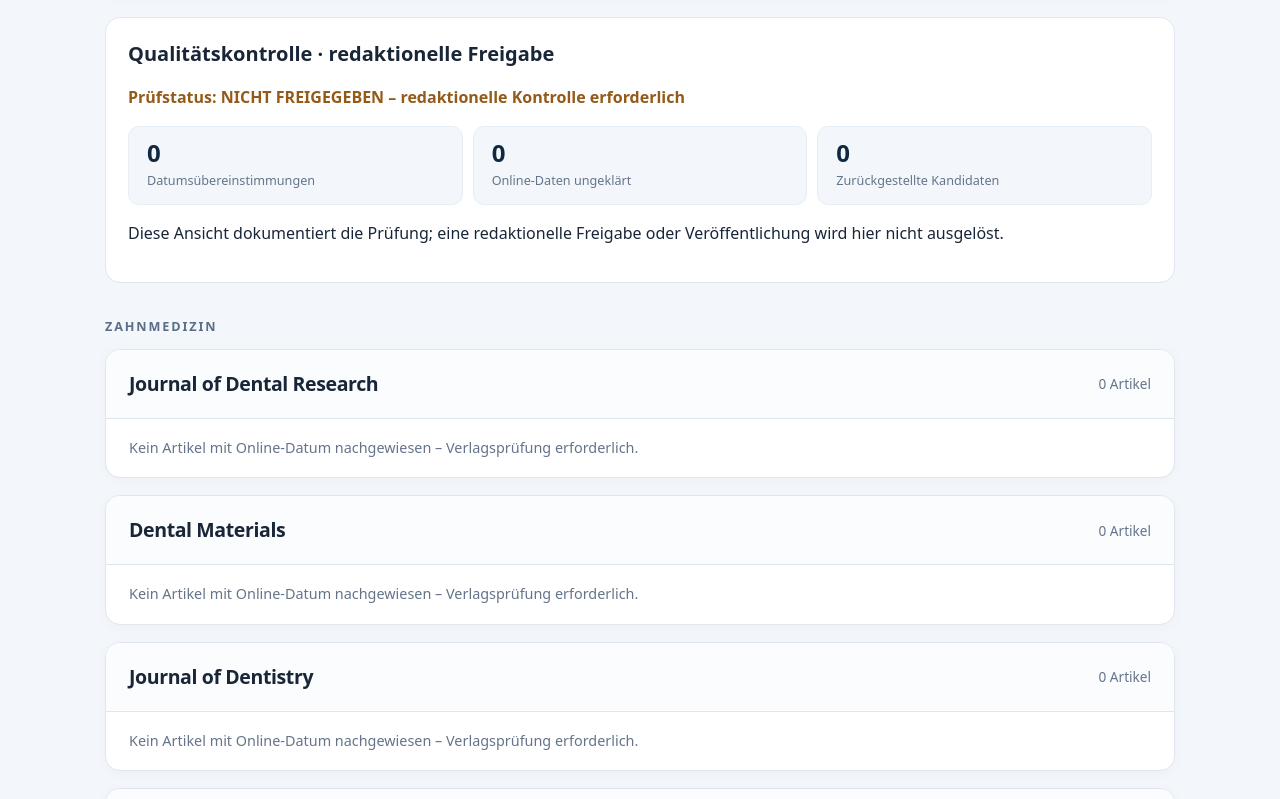
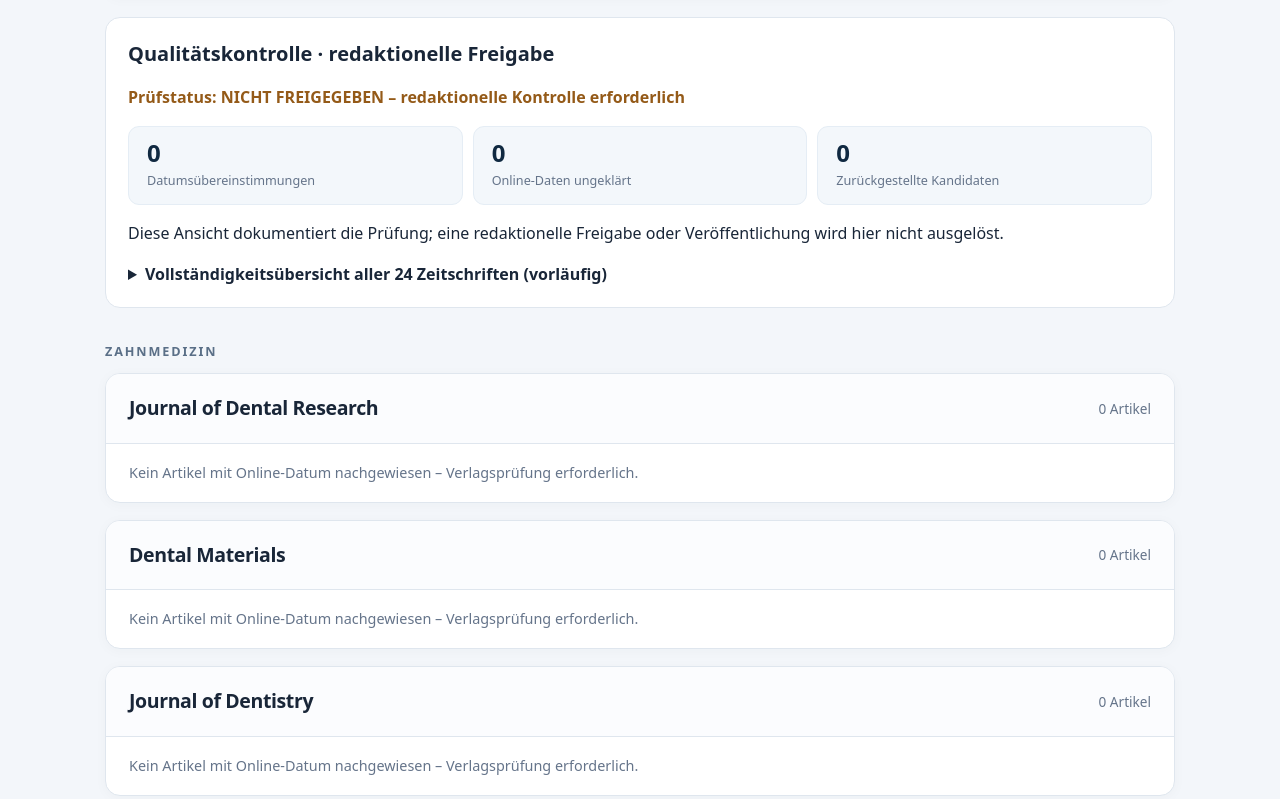
Before and after one commit to mikkisixx/literaturmonitor-24-journale, a plain HTML site: page index.html in a window 1280 px wide. Shown: the part 822-1621 px from the top of the page. Drawn offline with Linux system fonts and the light colour scheme; files whose address does not match are found by name.

Commit message:
Add transparent 24-journal coverage checklist to monthly editorial quality view

```diff
--- a/index.html
+++ b/index.html
@@ -29,7 +29,9 @@ function qualityRender(d){const area=$("qualityContent");area.replaceChildren();
 $("qualityState").textContent=d.publication_ready?"Prüfstatus: freigegeben":"Prüfstatus: NICHT FREIGEGEBEN – redaktionelle Kontrolle erforderlich";$("qualityState").className=d.publication_ready?"":"warning";
 const stats=node("div",undefined,"quality-grid");for(const [value,label] of [[d.independently_corroborrated_online_dates||0,"Datumsübereinstimmungen"],[d.online_dates_not_corroborrated||0,"Online-Daten ungeklärt"],[d.candidate_count||0,"Zurückgestellte Kandidaten"]]){const st=node("div",undefined,"stat");st.append(node("b",String(value)),node("span",label));stats.append(st)}area.append(stats);
 area.append(node("p","Diese Ansicht dokumentiert die Prüfung; eine redaktionelle Freigabe oder Veröffentlichung wird hier nicht ausgelöst."));
-const journals=d.candidate_journals||{};if(Object.keys(journals).length){const det=document.createElement("details");det.append(node("summary","Prüffälle nach Zeitschrift anzeigen"));const table=node("table");const head=node("tr");for(const label of ["Zeitschrift","Kandidaten","Europe PMC: Online-Datum im Monat","Weiterhin offen"]){head.append(node("th",label))}table.append(head);for(const [name,j] of Object.entries(journals).sort((a,b)=>b[1].total-a[1].total)){const tr=node("tr");const statuses=j.statuses||{};for(const val of [name,j.total,statuses.europe_pmc_electronic_month_match||0,statuses.needs_manual_review||0])tr.append(node("td",String(val)));table.append(tr)}det.append(table);area.append(det)}
+const journals=d.candidate_journals||{};
+if(current){const section=document.createElement("details");section.append(node("summary","Vollständigkeitsübersicht aller 24 Zeitschriften (vorläufig)"));section.append(node("p","Die Zahlen belegen nur erfasste Treffer, nicht die Vollständigkeit der Recherche. Auch 0 Treffer bedeuten nicht, dass nichts erschienen ist."));const table=node("table");const header=node("tr");for(const label of ["Zeitschrift","Crossref-Online","Weitere Kandidaten","Recherche vollständig?"])header.append(node("th",label));table.append(header);for(const name of Object.values(groups).flat()){const confirmed=current.articles.filter(a=>a.journal===name&&a.date_basis==="crossref_online").length;const candidates=current.articles.filter(a=>a.journal===name&&a.date_basis!=="crossref_online").length;const tr=node("tr");for(const val of [name,confirmed,candidates,"Nicht nachgewiesen"])tr.append(node("td",String(val)));table.append(tr)}section.append(table);area.append(section)}
+if(Object.keys(journals).length){const det=document.createElement("details");det.append(node("summary","Prüffälle nach Zeitschrift anzeigen"));const table=node("table");const head=node("tr");for(const label of ["Zeitschrift","Kandidaten","Europe PMC: Online-Datum im Monat","Weiterhin offen"]){head.append(node("th",label))}table.append(head);for(const [name,j] of Object.entries(journals).sort((a,b)=>b[1].total-a[1].total)){const tr=node("tr");const statuses=j.statuses||{};for(const val of [name,j.total,statuses.europe_pmc_electronic_month_match||0,statuses.needs_manual_review||0])tr.append(node("td",String(val)));table.append(tr)}det.append(table);area.append(det)}
 if(d.candidate_reviews&&d.candidate_reviews.length){
 const matched=d.candidate_reviews.filter(x=>x.status==="europe_pmc_electronic_month_match");
 if(matched.length){const det=document.createElement("details");det.append(node("summary","Zusätzliche Oktober-Kandidaten mit Europe-PMC-Datum ("+matched.length+")"));det.append(node("p","Diese Artikel stehen noch nicht im veröffentlichten Hauptbericht. Das elektronische Datum stimmt mit dem Berichtsmonat überein; die ursprüngliche Verlagsveröffentlichung muss noch überprüft werden."));const list=node("div",undefined,"review");for(const item of matched){const div=node("div");const a=node("a",item.title||item.doi);a.href="https://doi.org/"+encodeURIComponent(item.doi);a.target="_blank";a.rel="noopener noreferrer";div.append(a,node("div",item.journal+" · elektronisches Datum "+item.online_date+" · DOI "+item.doi));list.append(div)}det.append(list);area.append(det)}
```
